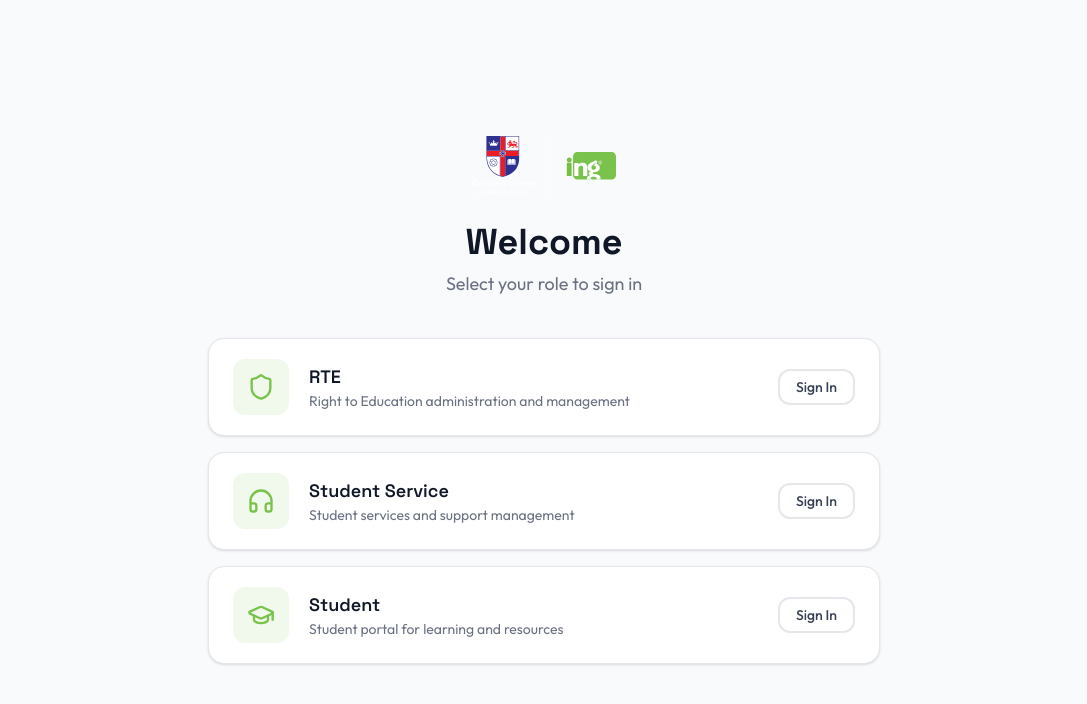
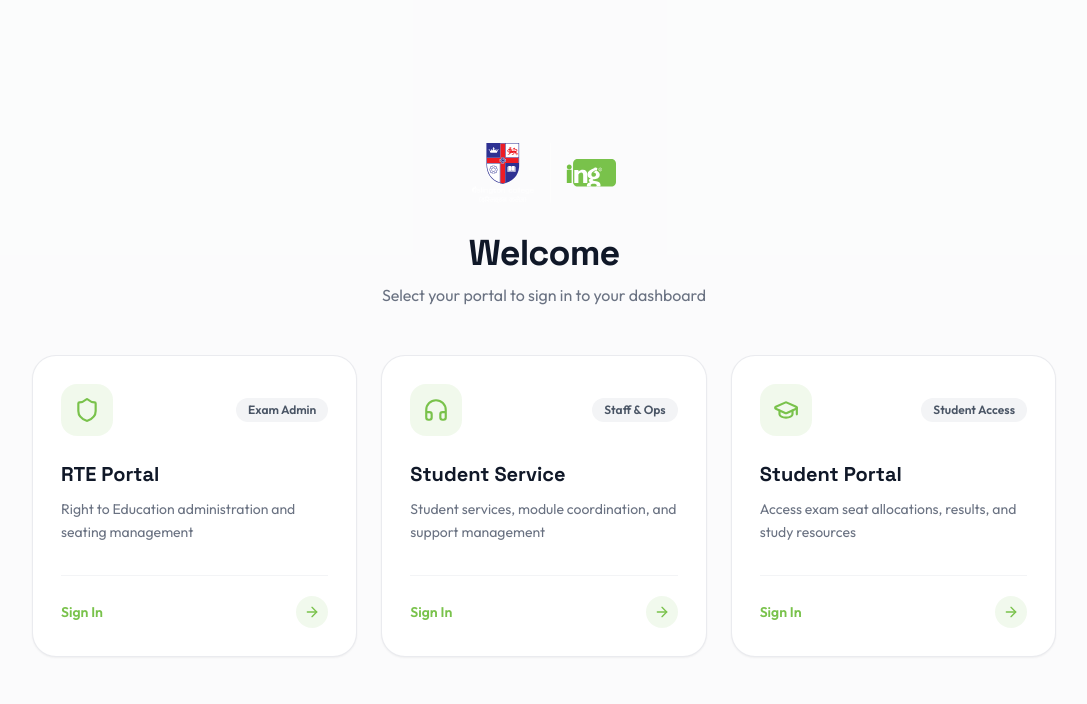
Before and after one commit to Sanrose-Bhets/Hawk-eye, a React (Vite) app in the folder Frontend/: page / in a window 1280 px wide. Shown: the top 704 px of the page, without its empty margins (96-1183 px from the left). Built offline with nearby package versions, Linux system fonts and the light colour scheme; no server answers.

Commit message:
feat(home): redesign portal login role selection with 3-card grid layout

```diff
--- a/Frontend/src/pages/home.tsx
+++ b/Frontend/src/pages/home.tsx
@@ -1,67 +1,78 @@
 import { Link } from 'react-router-dom';
-import { Shield, GraduationCap, Headphones } from 'lucide-react';
-import { Card, CardContent } from '@/components/ui/card';
-import { Button } from '@/components/ui/button';
+import { Shield, GraduationCap, Headphones, ArrowRight } from 'lucide-react';
 
 const roles = [
   {
-    title: 'RTE',
-    description: 'Right to Education administration and management',
+    title: 'RTE Portal',
+    description: 'Right to Education administration and seating management',
     icon: Shield,
     path: '/login/rte',
+    badge: 'Exam Admin',
   },
   {
     title: 'Student Service',
-    description: 'Student services and support management',
+    description:
+      'Student services, module coordination, and support management',
     icon: Headphones,
     path: '/login/student-service',
+    badge: 'Staff & Ops',
   },
   {
-    title: 'Student',
-    description: 'Student portal for learning and resources',
+    title: 'Student Portal',
+    description: 'Access exam seat allocations, results, and study resources',
     icon: GraduationCap,
     path: '/login/student',
+    badge: 'Student Access',
   },
 ];
 
 export default function Home() {
   return (
-    <div className="flex min-h-screen flex-col items-center justify-center bg-gray-50 px-6">
-      <div className="mb-10 text-center">
-        <Link to="/" className="inline-block mb-4">
+    <div className="flex min-h-screen flex-col items-center justify-center bg-gray-50/70 py-12 px-6">
+      <div className="mb-12 text-center max-w-lg">
+        <Link to="/" className="inline-block mb-5">
           <img src="/logo.svg" alt="Logo" className="mx-auto h-16 w-auto" />
         </Link>
-        <h1 className="text-4xl font-bold text-gray-900">Welcome</h1>
-        <p className="mt-2 text-lg text-gray-500">
-          Select your role to sign in
+        <h1 className="text-3xl sm:text-4xl font-bold text-gray-900 tracking-tight">
+          Welcome
+        </h1>
+        <p className="mt-2.5 text-base text-gray-500">
+          Select your portal to sign in to your dashboard
         </p>
       </div>
 
-      <div className="grid w-full max-w-2xl gap-4">
+      <div className="grid w-full max-w-5xl grid-cols-1 gap-6 md:grid-cols-3">
         {roles.map((role) => (
-          <Card
+          <Link
             key={role.path}
-            className="group transition-all duration-200 hover:shadow-xl hover:border-primary/30"
+            to={role.path}
+            className="group relative flex flex-col justify-between rounded-3xl border border-gray-200/80 bg-white p-7 shadow-xs transition-all duration-300 hover:-translate-y-1.5 hover:border-primary/50 hover:shadow-xl cursor-pointer"
           >
-            <CardContent>
-              <div className="flex items-center gap-5">
-                <div className="flex h-14 w-14 shrink-0 items-center justify-center rounded-xl bg-primary-light text-primary">
-                  <role.icon size={28} />
+            <div>
+              <div className="flex items-center justify-between mb-6">
+                <div className="flex h-13 w-13 items-center justify-center rounded-2xl bg-primary-light text-primary transition-transform duration-300 group-hover:scale-105">
+                  <role.icon size={26} />
                 </div>
-                <div className="flex-1">
-                  <h3 className="text-lg font-semibold text-gray-900">
-                    {role.title}
-                  </h3>
-                  <p className="text-sm text-gray-500">{role.description}</p>
-                </div>
-                <Link to={role.path}>
-                  <Button variant="outline" size="sm">
-                    Sign In
-                  </Button>
-                </Link>
+                <span className="rounded-full bg-gray-100 px-3 py-1 text-xs font-semibold text-gray-600 transition-colors group-hover:bg-primary-light group-hover:text-primary">
+                  {role.badge}
+                </span>
               </div>
-            </CardContent>
-          </Card>
+
+              <h3 className="text-xl font-bold text-gray-900 transition-colors group-hover:text-primary">
+                {role.title}
+              </h3>
+              <p className="mt-2.5 text-sm text-gray-500 leading-relaxed">
+                {role.description}
+              </p>
+            </div>
+
+            <div className="mt-8 pt-5 border-t border-gray-100 flex items-center justify-between text-sm font-semibold text-primary transition-colors group-hover:text-primary-hover">
+              <span>Sign In</span>
+              <div className="flex h-8 w-8 items-center justify-center rounded-full bg-primary-light text-primary transition-transform duration-200 group-hover:translate-x-1">
+                <ArrowRight size={16} />
+              </div>
+            </div>
+          </Link>
         ))}
       </div>
     </div>
```
